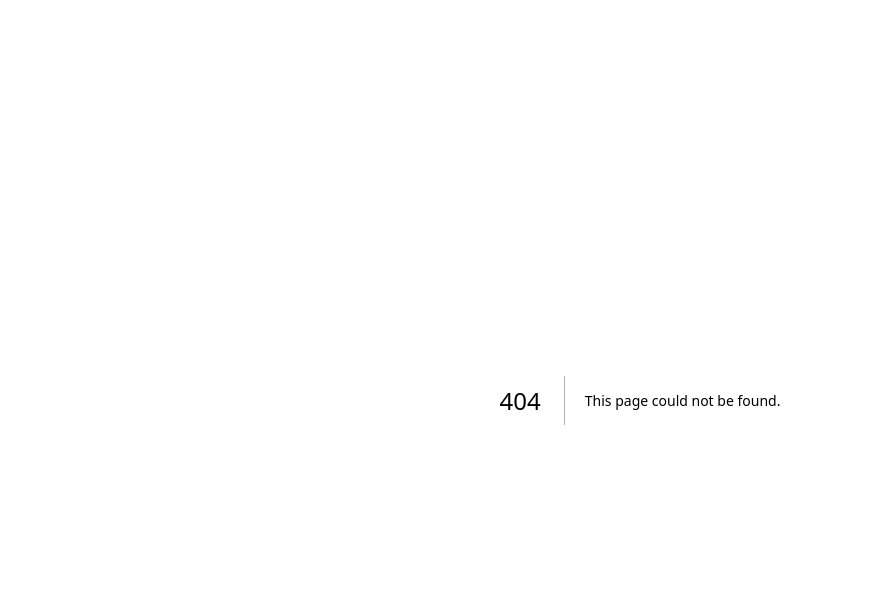
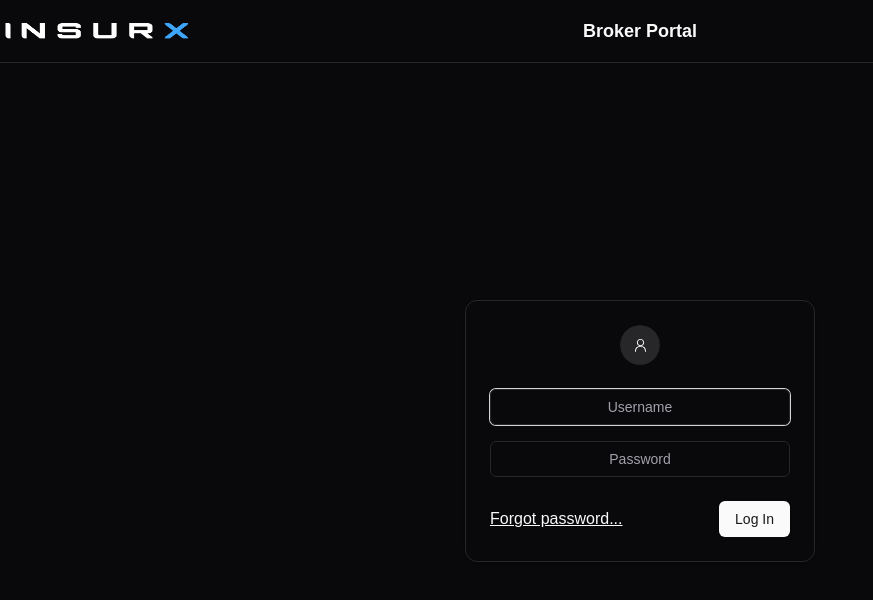
Before and after one commit to kantesilvestrs/BrokerPortalExample, a Next.js app in the folder apps/broker-portal-ui/: page /login in a window 1280 px wide. Before the commit this address had no page. Shown: the top 600 px of the page, without its empty margins (0-873 px from the left). Built offline with nearby package versions, Linux system fonts and the light colour scheme.

Commit message:
feat: implement login form ui

```diff
--- a/apps/broker-portal-ui/app/layout.tsx
+++ b/apps/broker-portal-ui/app/layout.tsx
@@ -2,6 +2,7 @@ import type { Metadata } from "next";
 import localFont from "next/font/local";
 import "./globals.css";
 import { ThemeProvider } from "@/components/theme-provider";
+import { Masthead } from "@/components/masthead";
 
 const geistSans = localFont({
   src: "./fonts/GeistVF.woff",
@@ -27,7 +28,7 @@ export default function RootLayout({
   return (
     <html lang="en" className="w-full h-full">
       <body
-        className={`${geistSans.variable} ${geistMono.variable} antialiased w-full h-full`}
+        className={`${geistSans.variable} ${geistMono.variable} antialiased w-full h-full flex flex-col justify-start items-center`}
       >
         <ThemeProvider
           attribute="class"
@@ -35,6 +36,7 @@ export default function RootLayout({
           enableSystem
           disableTransitionOnChange
         >
+          <Masthead />
           {children}
         </ThemeProvider>
       </body>
--- /dev/null
+++ b/apps/broker-portal-ui/app/login/components/login-form.tsx
@@ -0,0 +1,55 @@
+import { Button } from "@/components/ui/button";
+import {
+  Card,
+  CardContent,
+  CardFooter,
+  CardHeader,
+} from "@/components/ui/card";
+import { Input } from "@/components/ui/input";
+import Link from "next/link";
+import { Avatar, AvatarFallback } from "@/components/ui/avatar";
+import { PersonIcon } from "@radix-ui/react-icons";
+
+export function LoginForm() {
+  return (
+    <Card className="w-[350px]">
+      <CardHeader className="flex items-center">
+        <Avatar>
+          <AvatarFallback>
+            <PersonIcon />
+          </AvatarFallback>
+        </Avatar>
+      </CardHeader>
+      <CardContent>
+        <form>
+          <div className="grid w-full items-center gap-4">
+            <div className="flex flex-col space-y-1.5">
+              <Input
+                tabIndex={0}
+                autoFocus
+                id="username"
+                placeholder="Username"
+                className="text-center"
+              />
+            </div>
+            <div className="flex flex-col space-y-1.5">
+              <Input
+                tabIndex={1}
+                id="password"
+                placeholder="Password"
+                type="password"
+                className="text-center"
+              />
+            </div>
+          </div>
+        </form>
+      </CardContent>
+      <CardFooter className="flex justify-between">
+        <Link href="" className="underline" tabIndex={3}>
+          Forgot password...
+        </Link>
+        <Button tabIndex={2}>Log In</Button>
+      </CardFooter>
+    </Card>
+  );
+}
--- /dev/null
+++ b/apps/broker-portal-ui/app/login/layout.tsx
@@ -0,0 +1,9 @@
+import type { ReactNode } from "react";
+
+export default function Layout({ children }: { readonly children: ReactNode }) {
+  return (
+    <div className="w-full h-full flex column justify-center items-center">
+      {children}
+    </div>
+  );
+}
--- /dev/null
+++ b/apps/broker-portal-ui/app/login/page.tsx
@@ -0,0 +1,5 @@
+import { LoginForm } from "./components/login-form";
+
+export default function Page() {
+  return <LoginForm />;
+}
--- /dev/null
+++ b/apps/broker-portal-ui/components/masthead.tsx
@@ -0,0 +1,20 @@
+import Image from "next/image";
+import { Separator } from "./ui/separator";
+
+export function Masthead(): JSX.Element {
+  return (
+    <>
+      <div className="container flex flex-col items-start justify-between space-y-2 py-4 sm:flex-row sm:items-center sm:space-y-0 md:h-16">
+        <Image
+          alt="InsurX - The future of risk"
+          src="/INSURX_Logo_Full.png"
+          width={195}
+          height={29}
+        />
+        <h2 className="text-lg font-semibold self-center">Broker Portal</h2>
+        <div className="min-w-[195px]"></div>
+      </div>
+      <Separator />
+    </>
+  );
+}
--- a/apps/broker-portal-ui/package.json
+++ b/apps/broker-portal-ui/package.json
@@ -14,12 +14,14 @@
     "@radix-ui/react-icons": "^1.3.0",
     "@radix-ui/react-label": "^2.1.0",
     "@radix-ui/react-navigation-menu": "^1.2.1",
+    "@radix-ui/react-separator": "^1.1.0",
     "@radix-ui/react-slot": "^1.1.0",
     "@radix-ui/react-toast": "^1.2.2",
     "class-variance-authority": "^0.7.0",
     "clsx": "^2.1.1",
     "lucide-react": "^0.453.0",
     "next": "14.2.15",
+    "next-themes": "^0.3.0",
     "react": "^18",
     "react-dom": "^18",
     "react-hook-form": "^7.53.0",
```
Also changed, not shown: apps/broker-portal-ui/public/INSURX_Logo_Full.png (added), 1 other file (tests, documents, lock files or other folders).
